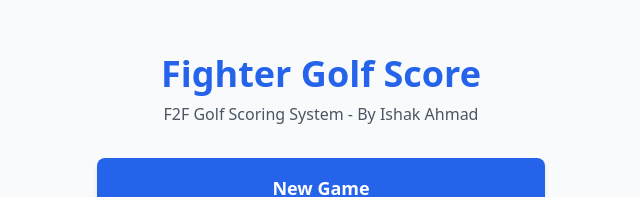
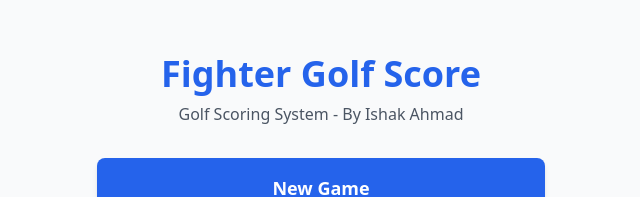
Before and after one commit to ishaki/golf_scoring_app, a React (Vite) app: page / in a window 1280 px wide. Shown: the part 148-345 px from the top of the page, without its empty margins (319-959 px from the left). Built offline with nearby package versions, Linux system fonts and the light colour scheme; no server answers.

Commit message:
refactor: Update Home page subtitle to reflect multiple scoring systems
- Change subtitle from 'F2F Golf Scoring System' to 'Golf Scoring System'
- Reflects support for both Fighter and Single Winner scoring systems

```diff
--- a/src/pages/Home.jsx
+++ b/src/pages/Home.jsx
@@ -39,7 +39,7 @@ export default function Home() {
     <div className="min-h-screen flex items-center justify-center px-4 bg-gray-50">
       <div className="max-w-md w-full text-center">
         <h1 className="text-4xl font-bold text-primary mb-2">Fighter Golf Score</h1>
-        <p className="text-gray-600 mb-8">F2F Golf Scoring System - By Ishak Ahmad</p>
+        <p className="text-gray-600 mb-8">Golf Scoring System - By Ishak Ahmad</p>
 
         <div className="space-y-4">
           {/* Resume Game Banner - Shows if there's an active game */}
```
